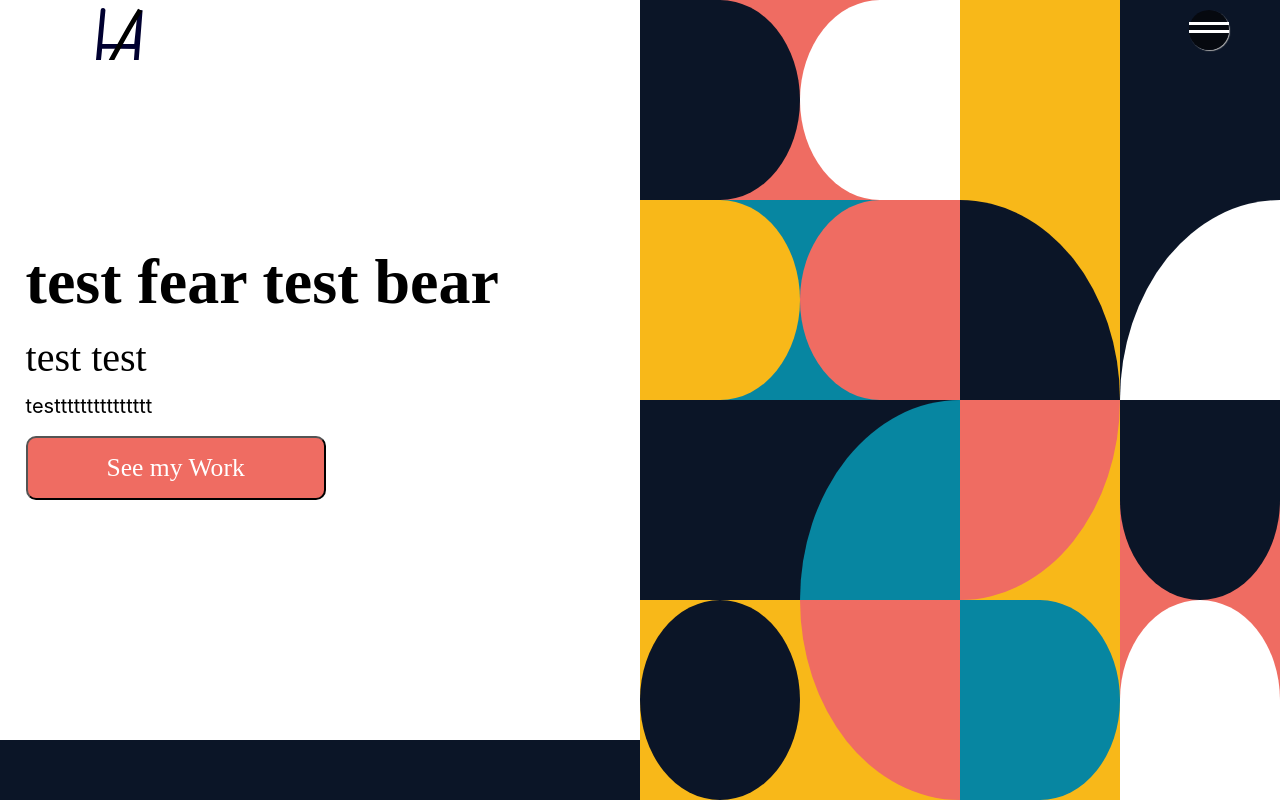
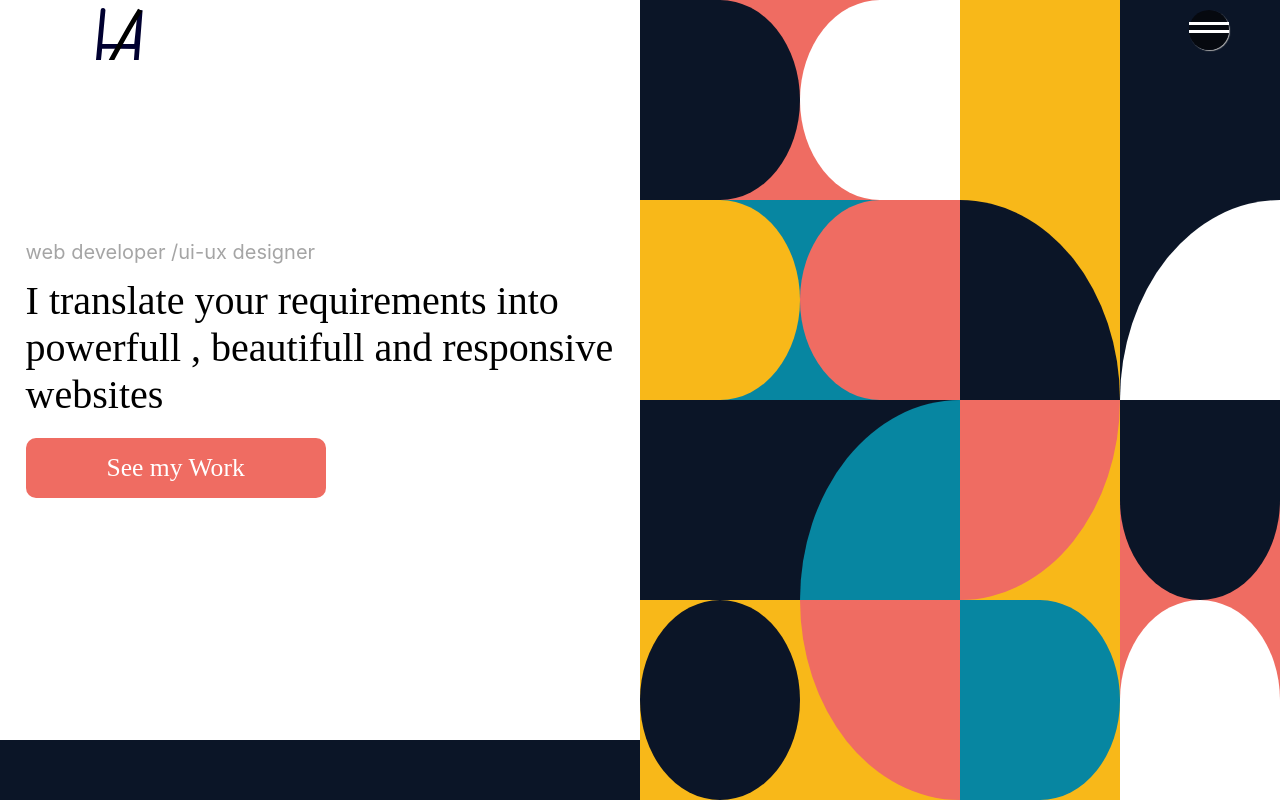
Before and after one commit to AliSaleemHasan/portfolioo, a Next.js app: page / in a window 1280 px wide. Built offline with nearby package versions, Linux system fonts and the light colour scheme.

Commit message:
change some info and styles

```diff
--- a/components/AboutCard/AboutCard.module.css
+++ b/components/AboutCard/AboutCard.module.css
@@ -13,21 +13,15 @@
 }
 .aboutCard__imageContainer {
   position: relative;
-  flex: 0.4;
+  flex: 0.5;
 }
 .aboutCard__intro {
-  flex: 0.6;
+  flex: 0.5;
   display: flex;
   align-items: center;
   flex-direction: column;
-  margin: 20px;
-  justify-content: space-between;
-}
-
-@media only screen and (max-width: 1000px) {
-  .aboutCard__intro {
-    flex-direction: row;
-  }
+  max-width: 300px;
+  margin: 20px auto;
 }
 
 @media only screen and (max-width: 786px) {
--- a/components/AboutCard/AboutCard.tsx
+++ b/components/AboutCard/AboutCard.tsx
@@ -1,5 +1,7 @@
 import classes from "./AboutCard.module.css";
 import Image from "next/image";
+import Button from "../button/Button";
+import { resumeButtonStyle } from "../button/buttonStyles";
 const AboutCard: React.FC = () => {
   return (
     <div className={classes.aboutCard}>
@@ -16,6 +18,11 @@ const AboutCard: React.FC = () => {
           I am Ali Saleem Hasan from Syria , Currently studying Information
           technology engineering at Damasucs university and work as freelancer
         </p>
+        <Button
+          onClick={() => {}}
+          text="Resume"
+          style={resumeButtonStyle}
+        ></Button>
       </div>
     </div>
   );
--- a/components/button/buttonStyles.ts
+++ b/components/button/buttonStyles.ts
@@ -8,5 +8,20 @@ export const homeButtonStyle = {
   margin: "10px auto",
   borderRadius: "10px",
   outline: "none",
+  border: "none",
   cursor: "pointer",
 };
+
+export const resumeButtonStyle = {
+  background: "var(--text-white)",
+  width: "clamp(100px,15vw,200px)",
+  color: "var(--primary)",
+  fontFamily: "var(--font-family)",
+  fontSize: "clamp(13px,2vw,25px)",
+  margin: "15px auto",
+  borderRadius: "15px",
+  padding: "10px",
+  outline: "none",
+  border: "none",
+  cursor: "pointer",
+};
--- a/components/footer/Footer.tsx
+++ b/components/footer/Footer.tsx
@@ -1,5 +1,6 @@
 import { motion } from "framer-motion";
 import classes from "./Footer.module.css";
+
 const Footer: React.FC = () => {
   return <div className={classes.footer}></div>;
 };
--- a/pages/index.tsx
+++ b/pages/index.tsx
@@ -26,9 +26,14 @@ const Home: NextPage = () => {
             hasButton={true}
             buttonText="See my Work"
             textInfo={[
-              { class: "title", text: "test fear test bear" },
-              { class: "subTitle", text: "test test" },
-              { class: "paragraph", text: "testtttttttttttttt" },
+              {
+                class: "paragraph gray",
+                text: "web developer /ui-ux designer",
+              },
+              {
+                class: "subTitle",
+                text: "I translate your requirements into powerfull , beautifull and responsive websites",
+              },
             ]}
             hasImage={false}
           />
--- a/styles/globals.css
+++ b/styles/globals.css
@@ -60,9 +60,3 @@ a {
 .gray {
   color: var(--text-gray);
 }
-
-body::-webkit-scrollbar {
-  position: absolute;
-  right: 0;
-  top: 0;
-}
```
